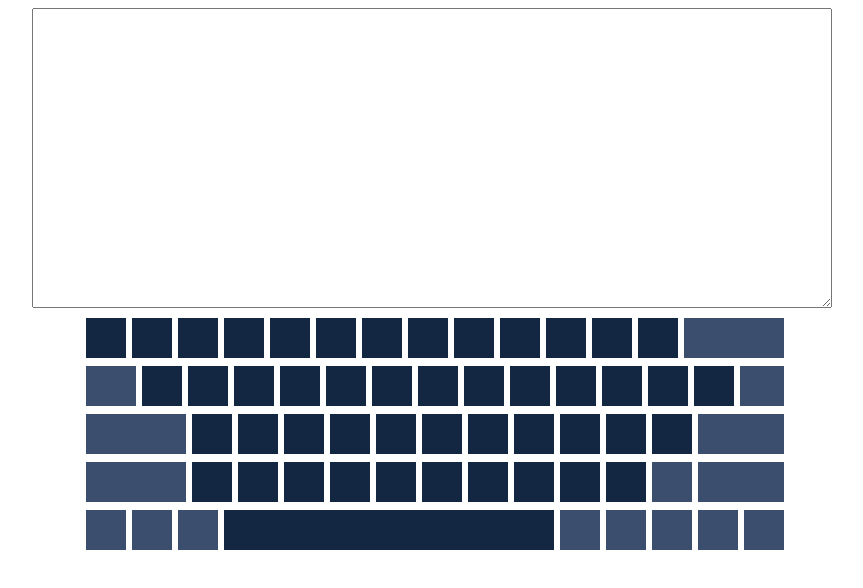
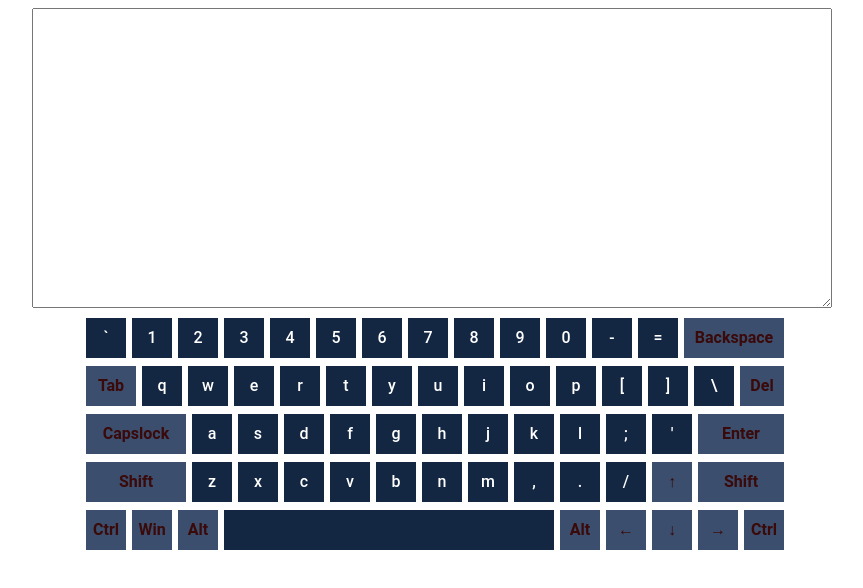
Before and after one commit to Asmodei2017/codejam-virtual-keyboard, a website: page index.html in a window 1280 px wide. Shown: the whole page, without its empty margins (208-1071 px from the left). Drawn offline with Linux system fonts and the light colour scheme.

Commit message:
feat: add visible keys

```diff
--- a/main.js
+++ b/main.js
@@ -80,7 +80,7 @@ function addElementEvent(row, eventKey, code, txt) {
     keyboard.childNodes[row].append(node);
 
     const key = document.createElement('span');
-    key.className = `${code} Eng`;
+    key.className = `${code}`;
     node.append(key);
     key.innerHTML = `${txt}`;
 }
@@ -149,7 +149,8 @@ addElementEvent(4, 'ctrl', 'ControlRight', 'Ctrl');
 
 document.addEventListener('keydown', () => {
     const textarea = document.getElementById('area').focus();
-    console.log(event.code);
+    console.log(document.getElementsByClassName('event.code'));
+
 
 });
 
--- a/style.css
+++ b/style.css
@@ -89,7 +89,12 @@
 }
 
 .Eng,
-.Rus {
+.lower {
+    display: visible;
+}
+
+.Rus,
+.upper {
     display: none;
 }
 
```
